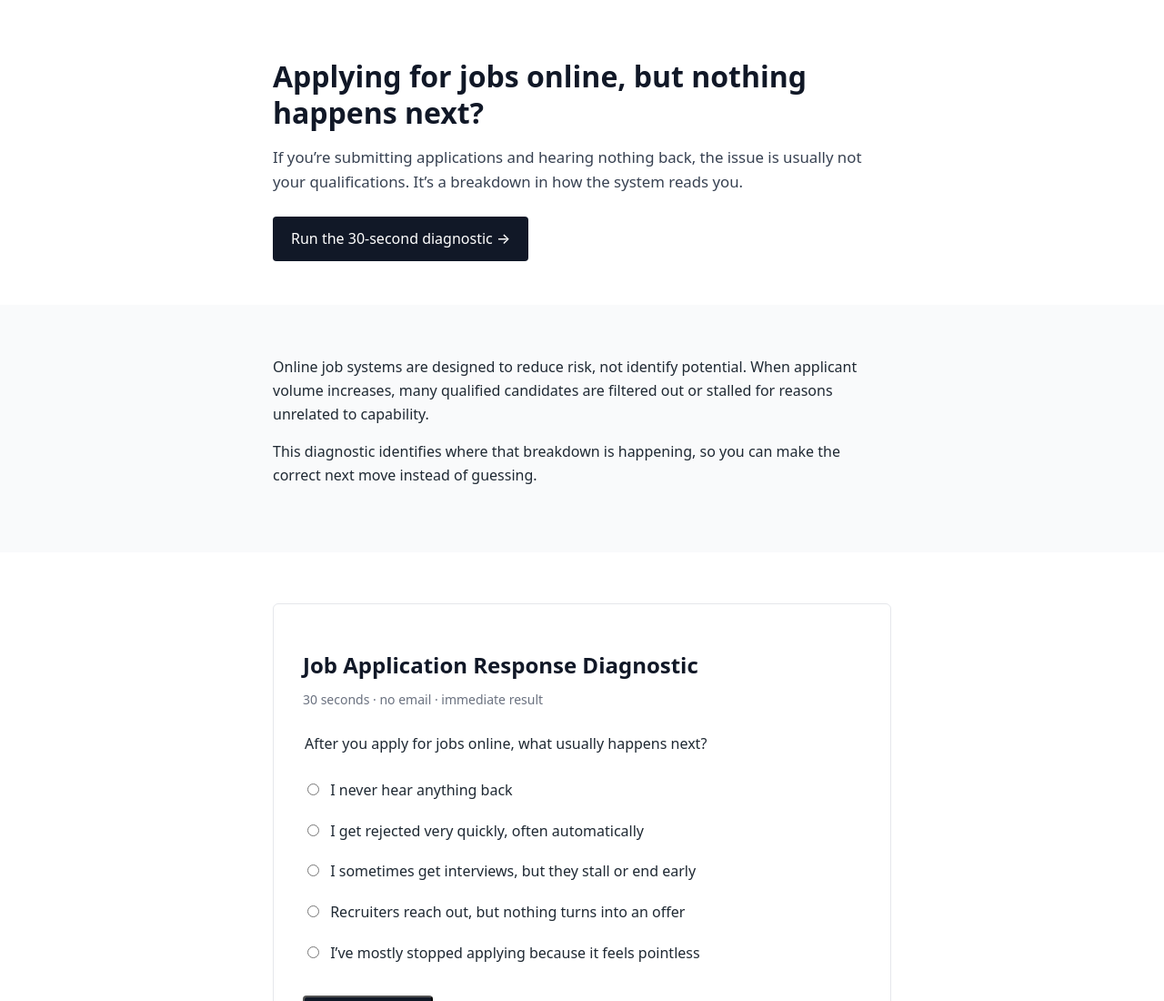
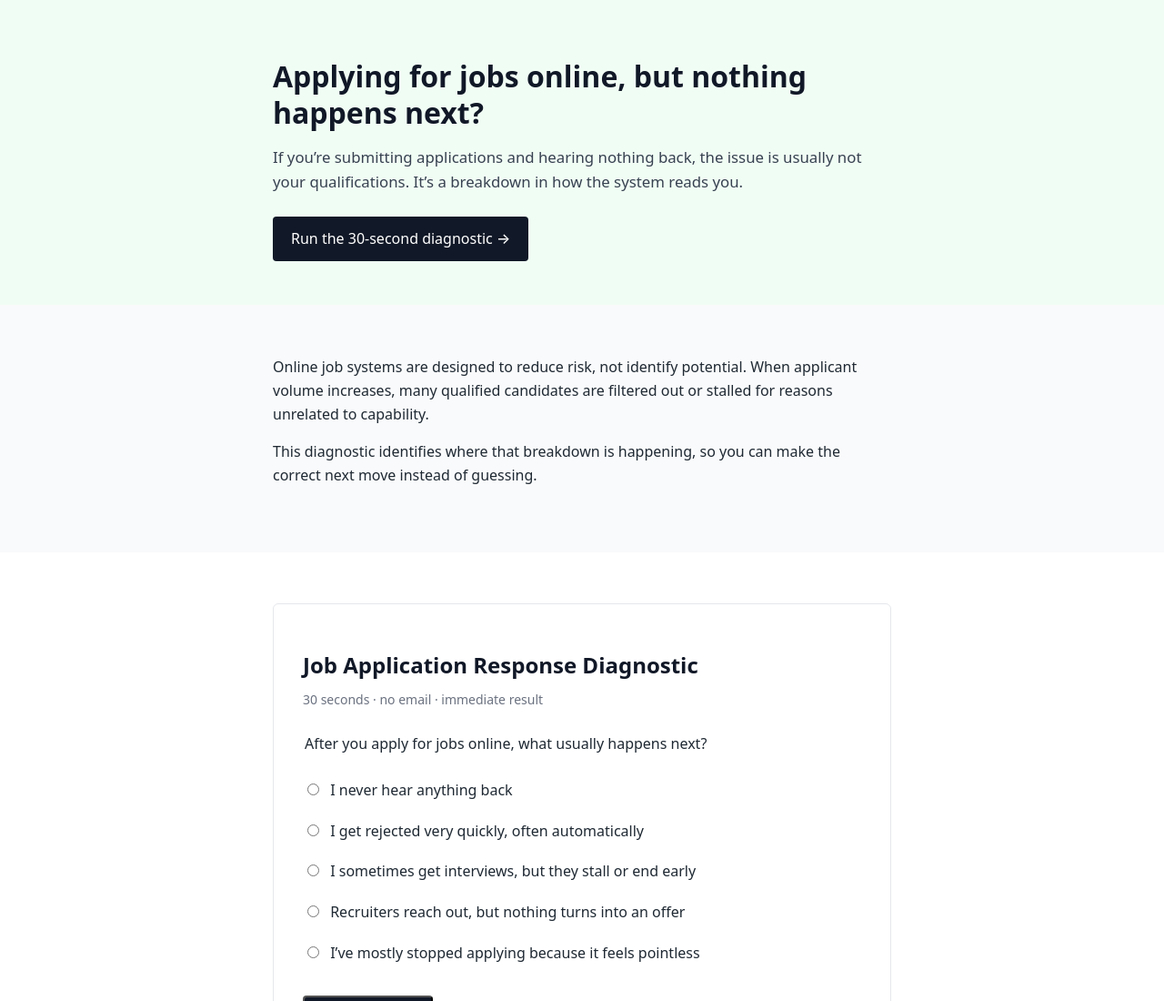
Before and after one commit to rainer78/jobresponsediagnostic, a plain HTML site: page index.html in a window 1280 px wide. Shown: the top 1100 px of the page at 91% size. Drawn offline with Linux system fonts and the light colour scheme.

Commit message:
Update styles.css

```diff
--- a/styles.css
+++ b/styles.css
@@ -116,6 +116,8 @@ p {
 .hero h1 {
   margin-top: 0;
 }
+
+.hero { background: #f0fdf4; }
 
 /* =========================
    Context Block
```
